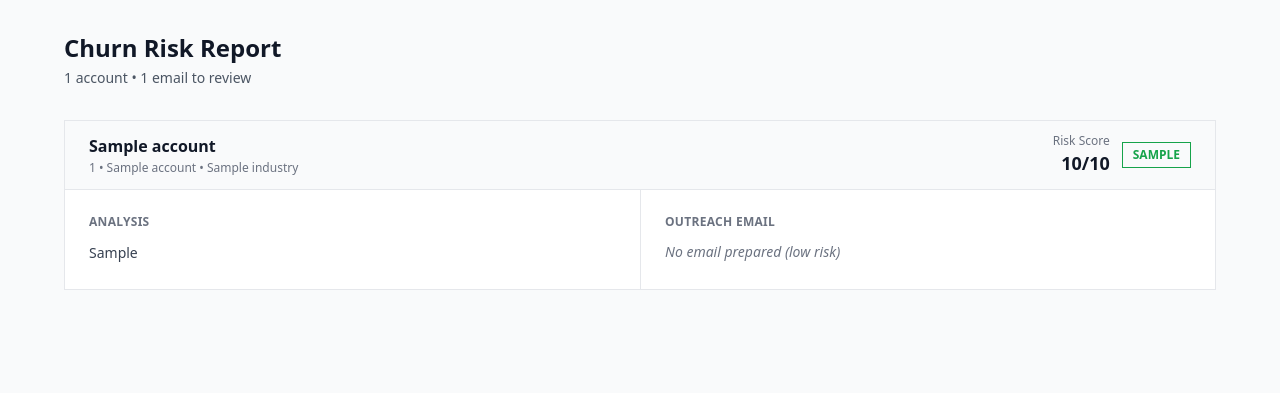
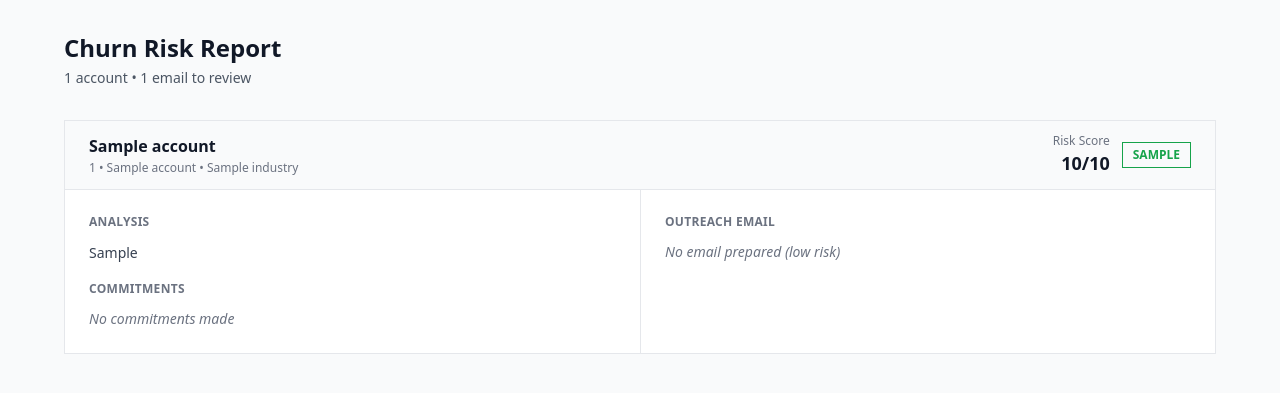
Before and after one commit to vinibrsl/churn_monitor, a Python web app: template src/churn_monitor/templates/churn_risk_report.html in a window 1280 px wide. Shown: the top 393 px of the page. Run offline with Jinja, Linux system fonts and the light colour scheme; the template is opened without the code that fills it: most values are stand-ins (such as "Sample title", 1, 10 or a date in 2020); some libraries are stand-ins or nearby versions.

Commit message:
Add commitments table

```diff
--- a/src/churn_monitor/models.py
+++ b/src/churn_monitor/models.py
@@ -6,6 +6,10 @@ class OutreachEmail(BaseModel):
     account_id: str
     email_subject: str
     email_content: str
+    commitments: list[str] = Field(
+        ...,
+        description="Specific commitments or promises made in the email that the sender must fulfill (e.g., 'Schedule engineer call by Thursday', 'Provide root cause analysis within 48 hours').",
+    )
 
 class ChurnReport(BaseModel):
     risk_score: int = Field(
--- a/src/churn_monitor/templates/churn_risk_report.html
+++ b/src/churn_monitor/templates/churn_risk_report.html
@@ -47,6 +47,7 @@
                 {% endif %}
             </div>
 
+            {% set email = emails_by_account.get(account.account_id) %}
             <div class="grid md:grid-cols-2 divide-x">
                 <!-- Left Column: Analysis -->
                 <div class="p-6">
@@ -56,12 +57,22 @@
                     {% else %}
                     <p class="text-sm text-gray-500 italic">No analysis available</p>
                     {% endif %}
+
+                    <h3 class="mt-4 text-xs font-semibold text-gray-500 uppercase tracking-wide mb-3">Commitments</h3>
+                    {% if email and email.commitments %}
+                    <ul class="list-disc list-inside pl-3 text-sm text-gray-700 leading-relaxed">
+                        {% for commitment in email.commitments %}
+                        <li>{{ commitment }}</li>
+                        {% endfor %}
+                    </ul>
+                    {% else %}
+                    <p class="text-sm text-gray-500 italic">No commitments made</p>
+                    {% endif %}
                 </div>
 
                 <!-- Right Column: Email -->
                 <div class="p-6">
-                    {% if emails_by_account.get(account.account_id) %}
-                    {% set email = emails_by_account[account.account_id] %}
+                    {% if email %}
                     <div class="flex items-center justify-between mb-3">
                         <h3 class="text-xs font-semibold text-gray-500 uppercase tracking-wide">Outreach Email</h3>
                         <span class="text-xs text-green-600 font-medium">✓ Ready</span>
@@ -72,7 +83,7 @@
                                value="{{ email.email_subject }}"
                                class="w-full text-sm font-medium text-gray-900 border border-gray-300 px-3 py-1.5 focus:outline-none focus:border-blue-500">
                     </div>
-                    <div class="border-t pt-3">
+                    <div class="border-t pt-3 mb-3">
                         <label class="text-xs text-gray-500 block mb-1">Message:</label>
                         <textarea class="w-full text-sm text-gray-700 border border-gray-300 px-3 py-2 min-h-48 focus:outline-none focus:border-blue-500"
                                   style="resize: vertical;">{{ email.email_content }}</textarea>
```
Also changed, not shown: src/churn_monitor/crews/churn_prevention_email_outreach/config/tasks.yaml (+19 -4 lines).
